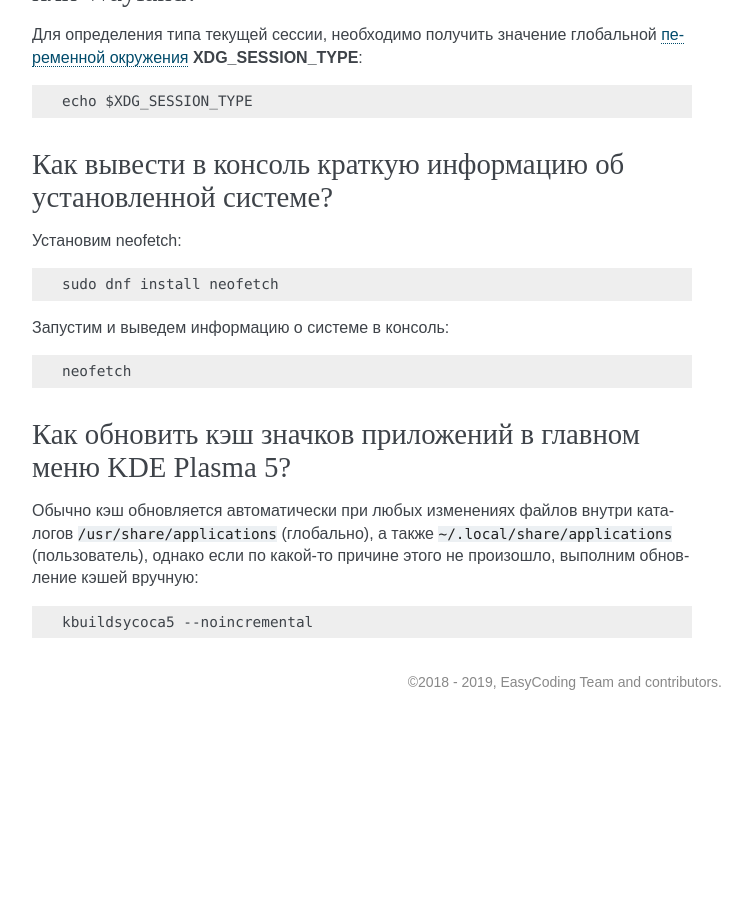
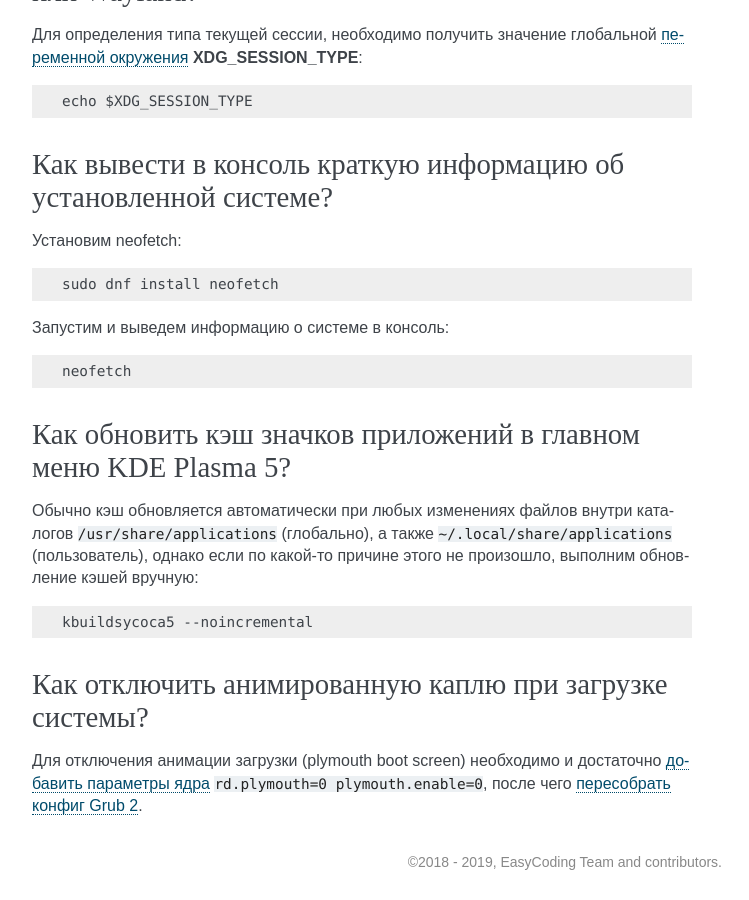
Before and after one commit to RussianFedora/FAQ, a Sphinx documentation site: the page built from source/using-system.rst, in a window 1280 px wide and 900 px high, scrolled down 13800 px. Shown: the whole window, without its empty margins (388-1137 px from the left). Built offline with Sphinx 7.4.7, drawn with Linux system fonts in a browser that asks for light colours; before the commit the page ends 14520 px from its top, so only the background shows below that; some of the changed text lies outside the part shown.

Commit message:
Added question about disabling Plymouth boot screen.

```diff
--- a/source/using-system.rst
+++ b/source/using-system.rst
@@ -837,3 +837,11 @@ KDE предоставляет особый PAM модуль для автома
 .. code-block:: text
 
     kbuildsycoca5 --noincremental
+
+.. index:: boot, plymouth, animation
+.. _plymouth-disable:
+
+Как отключить анимированную каплю при загрузке системы?
+==========================================================
+
+Для отключения анимации загрузки (plymouth boot screen) необходимо и достаточно :ref:`добавить параметры ядра <kernelpm-perm>` ``rd.plymouth=0 plymouth.enable=0``, после чего :ref:`пересобрать конфиг Grub 2 <grub-rebuild>`.
```
